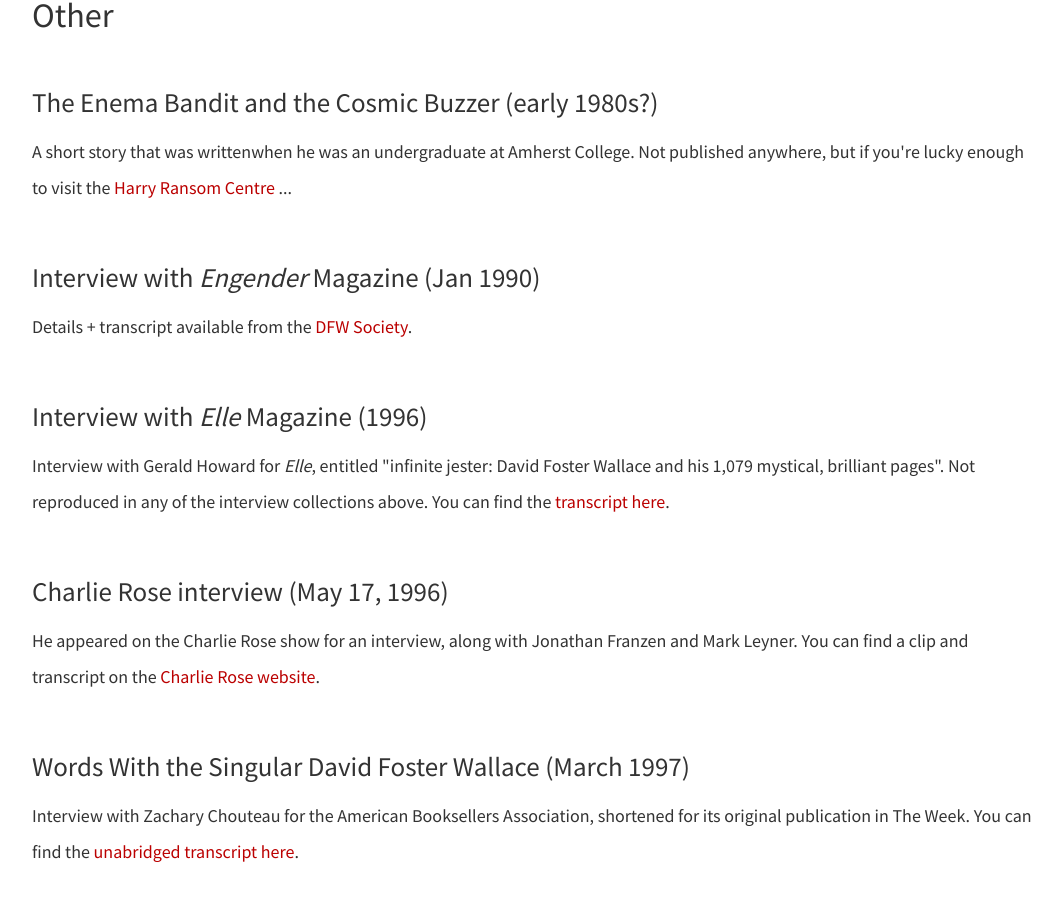
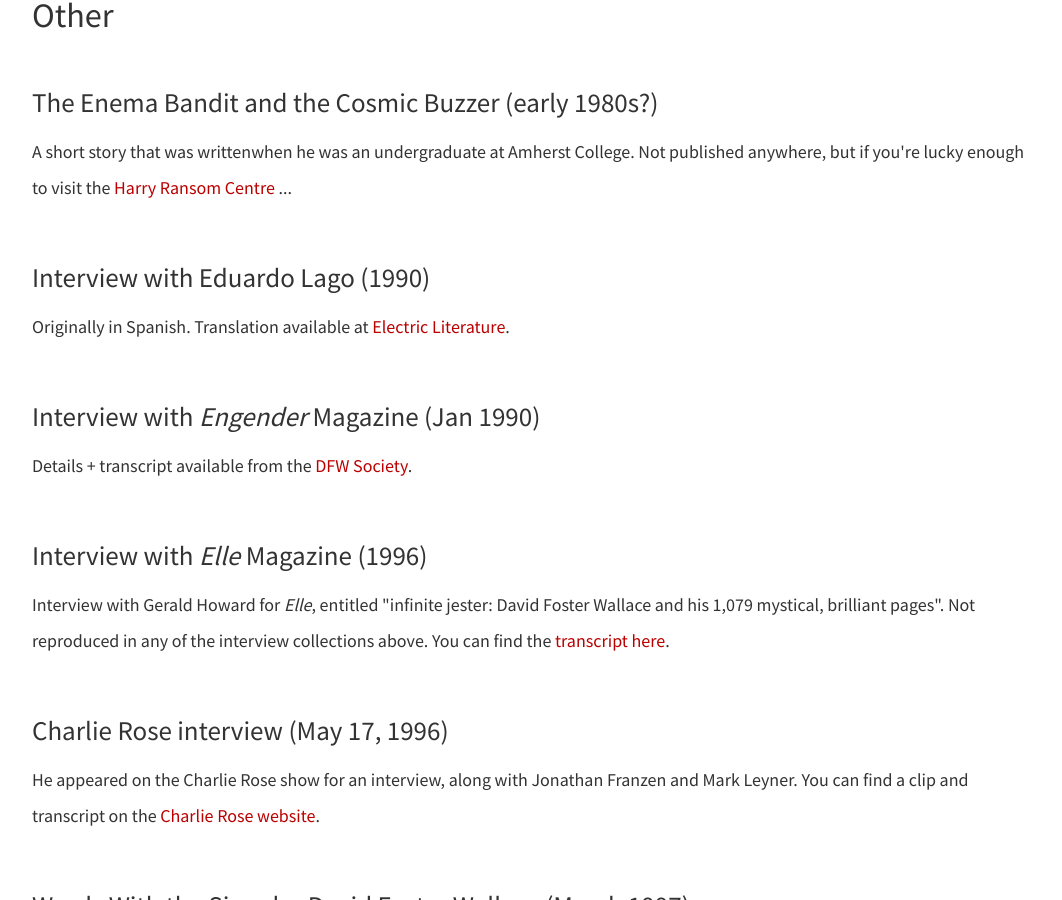
Before and after one commit to dellsystem/dellsystem.github.io, a Jekyll site: the page built from dfw.html, in a window 1280 px wide and 900 px high, scrolled down 15404 px. Shown: the whole window, without its empty margins (108-1170 px from the left). Built offline with Jekyll 4.4.1, drawn with Linux system fonts in a browser that asks for light colours.

Commit message:
Update DFW list
Add newly translated interview

```diff
--- a/dfw.html
+++ b/dfw.html
@@ -904,6 +904,14 @@ title: The complete works of David Foster Wallace
 
 <div class="book">
     <div class="content">
+        <h3>Interview with Eduardo Lago (1990)</h3>
+        <p>
+       Originally in Spanish. Translation available at <a href="https://electricliterature.com/a-brand-new-interview-with-david-foster-wallace-71c03223294b">Electric Literature</a>.
+    </div>
+</div>
+
+<div class="book">
+    <div class="content">
         <h3>Interview with <em>Engender</em> Magazine (Jan 1990)</h3>
         <p>
         Details + transcript available from the <a href="https://www.dfwsociety.org/2018/10/12/lost-david-foster-wallace-interview-from-1989/">DFW Society</a>.
```
